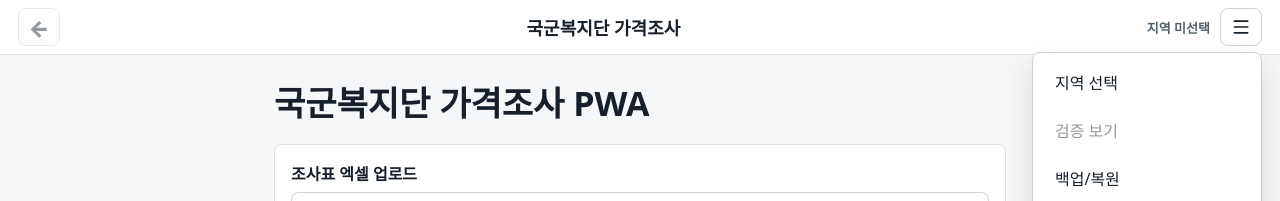
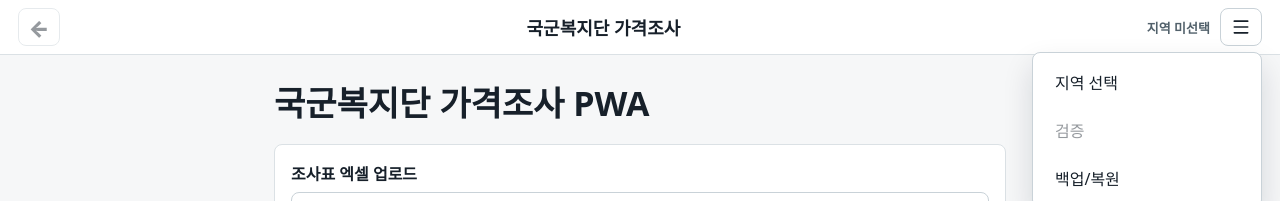
Before and after one commit to predict59/priceresearchsupporter, a React (Vite) app: page / in a window 1280 px wide. Both pictures are taken after a click on the button "메뉴 열기". Shown: the top 201 px of the page. Built offline with nearby package versions, Linux system fonts and the light colour scheme.

Commit message:
Remove duplicate utility titles

```diff
--- a/src/App.tsx
+++ b/src/App.tsx
@@ -306,7 +306,7 @@ function App() {
         </div>
         <div className="top-actions">
           <button onClick={() => { setView("regions"); setMenuOpen(false); }}>지역 선택</button>
-          <button disabled={!currentRegion} onClick={() => { setView("validation"); setMenuOpen(false); }}>검증 보기</button>
+          <button disabled={!currentRegion} onClick={() => { setView("validation"); setMenuOpen(false); }}>검증</button>
           <button onClick={() => { setView("backup"); setMenuOpen(false); }}>백업/복원</button>
         </div>
       </header>
@@ -467,7 +467,6 @@ function App() {
 
       {view === "validation" && (
         <main className="page">
-          <h1>검증</h1>
           <Validation title="미완료 품목" items={regionItems.filter((item) => item.status !== "완료")} open={(id) => { setSelectedItemId(id); setView("item"); }} />
           <Validation title="사진누락 품목" items={regionItems.filter((item) => requiredPhotoLabels(item, photos.filter((photo) => photo.storeId === item.storeId)).length > 0)} open={(id) => { setSelectedItemId(id); setView("item"); }} />
           <Validation title="정상진열 X 품목" items={regionItems.filter((item) => item.normalDisplay === "X")} open={(id) => { setSelectedItemId(id); setView("item"); }} />
@@ -477,7 +476,6 @@ function App() {
 
       {view === "backup" && (
         <main className="page narrow">
-          <h1>백업/복원</h1>
           <section className="backup-grid">
             <article className="panel">
               <h2>백업 내려받기</h2>
```
